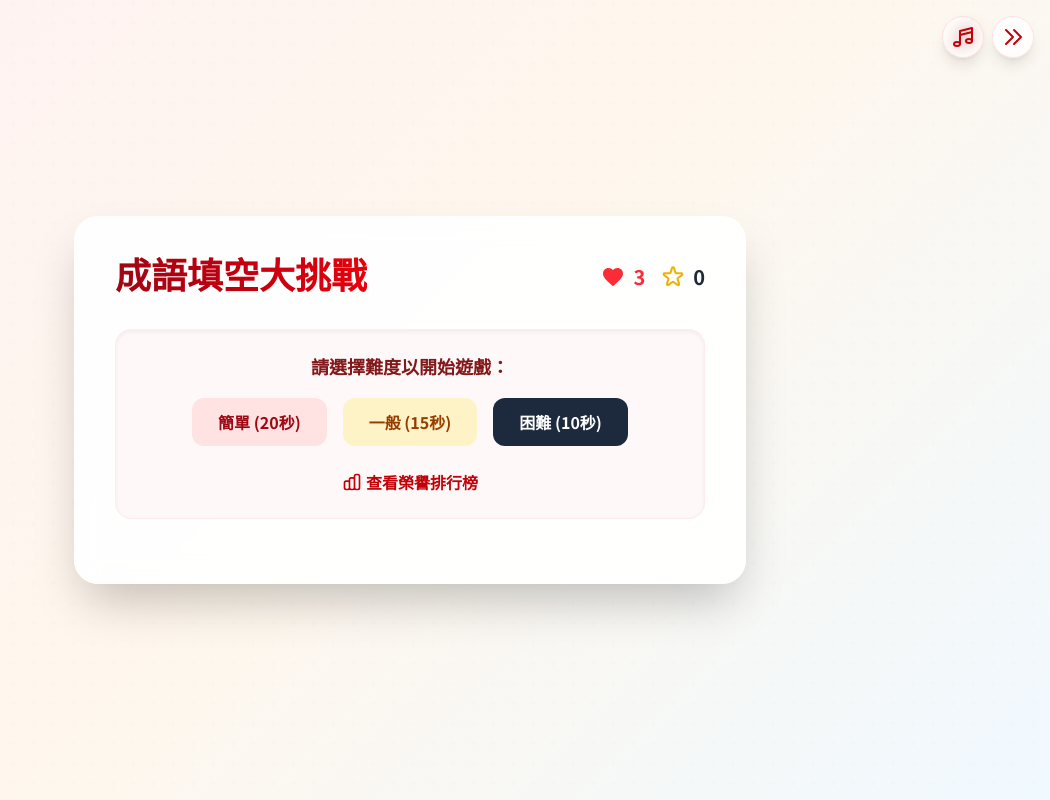
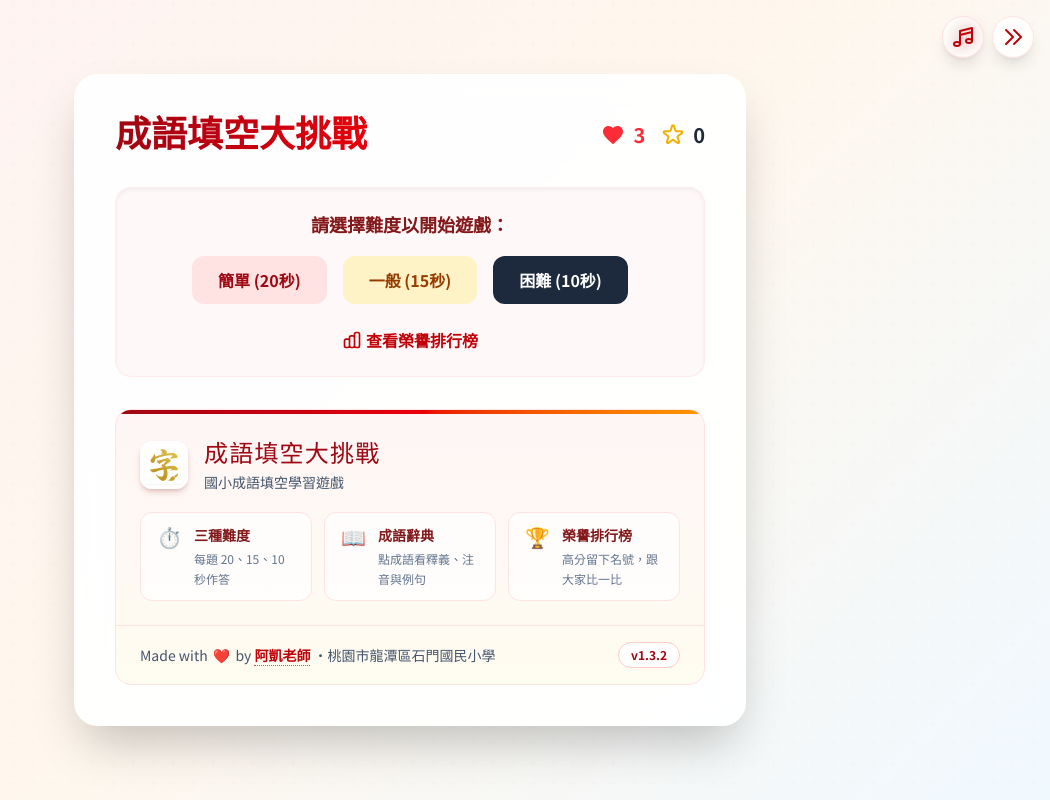
Before and after one commit to cagoooo/typeTC, a website built with Vite: page index.html in a window 1280 px wide. Shown: the whole page, without its empty margins (230-1280 px from the left). Built offline with nearby package versions, Linux system fonts and the light colour scheme; some packages are replaced by stand-ins of ours; no server answers; a web font is replaced by a local one.

Commit message:
feat: 開始畫面新增網站頁尾，署名連到阿凱老師教育科技創新專區（v1.3.2）
Co-Authored-By: Claude Opus 5.5 <noreply@anthropic.com>

```diff
--- a/PROGRESS.md
+++ b/PROGRESS.md
@@ -20,6 +20,7 @@
 | **教學** | 動態難度校正 (Auto-Pace) | ✅ | v1.3.0 | 階段 6 分支 |
 | **氛圍** | 古典國樂 BGM (隨機輪播) | ✅ | v1.3.1 | 階段 7 分支 |
 | **視覺** | 櫻花落下特效 (Sakura Canvas) | ✅ | v1.3.1 | 階段 7 分支 |
+| **UI/UX** | 開始畫面頁尾（作者署名連教育科技創新專區） | ✅ | v1.3.2 | 2026-11-17 |
 | **互動** | Web Speech API (TTS) 朗讀 | 📅 | 待開發 | 階段 8 規劃 |
 | **競技** | 即時 1v1 對戰模式 | 📅 | 待開發 | 未來遠景 |
 
--- a/index.html
+++ b/index.html
@@ -320,6 +320,44 @@
                 </div>
             </div>
 
+            <!-- v1.3.2：網站頁尾（品牌區・三個重點・作者署名）— 只在選擇難度的開始畫面顯示，遊戲中不出現 -->
+            <footer class="site-footer mt-8 rounded-2xl overflow-hidden border border-red-100 bg-gradient-to-b from-red-50/70 to-amber-50/70">
+                <div class="h-1 w-full bg-gradient-to-r from-red-800 via-red-600 to-amber-500" aria-hidden="true"></div>
+                <div class="p-5 sm:p-6 grid gap-5">
+                    <div class="flex items-center gap-4 text-left">
+                        <img src="./favicon.png" alt="" width="48" height="48" loading="lazy"
+                            class="w-12 h-12 rounded-xl shadow-md shadow-red-900/20 shrink-0">
+                        <div>
+                            <p class="text-2xl text-red-800 title-font tracking-wider">成語填空大挑戰</p>
+                            <p class="text-sm text-slate-600 mt-0.5">國小成語填空學習遊戲</p>
+                        </div>
+                    </div>
+                    <ul class="grid gap-3 sm:grid-cols-3">
+                        <li class="flex items-start gap-3 rounded-xl border border-red-100 bg-white/80 px-4 py-3 text-left">
+                            <span class="text-xl leading-none mt-0.5" aria-hidden="true">⏱️</span>
+                            <span><span class="block text-sm font-bold text-red-900">三種難度</span><span class="block text-xs text-slate-500 mt-1 leading-relaxed">每題 20、15、10 秒作答</span></span>
+                        </li>
+                        <li class="flex items-start gap-3 rounded-xl border border-red-100 bg-white/80 px-4 py-3 text-left">
+                            <span class="text-xl leading-none mt-0.5" aria-hidden="true">📖</span>
+                            <span><span class="block text-sm font-bold text-red-900">成語辭典</span><span class="block text-xs text-slate-500 mt-1 leading-relaxed">點成語看釋義、注音與例句</span></span>
+                        </li>
+                        <li class="flex items-start gap-3 rounded-xl border border-red-100 bg-white/80 px-4 py-3 text-left">
+                            <span class="text-xl leading-none mt-0.5" aria-hidden="true">🏆</span>
+                            <span><span class="block text-sm font-bold text-red-900">榮譽排行榜</span><span class="block text-xs text-slate-500 mt-1 leading-relaxed">高分留下名號，跟大家比一比</span></span>
+                        </li>
+                    </ul>
+                </div>
+                <div class="border-t border-red-100 px-5 sm:px-6 py-4 flex flex-col sm:flex-row items-center justify-between gap-3 text-sm text-slate-600">
+                    <p class="text-center sm:text-left leading-relaxed">
+                        Made with <span aria-label="愛心" class="inline-block mx-0.5">❤️</span> by
+                        <a href="https://cagoooo.github.io/Akai/" target="_blank" rel="noopener noreferrer"
+                            title="阿凱老師教育科技創新專區"
+                            class="font-bold text-red-700 border-b border-dotted border-red-700/70 hover:text-amber-600 hover:border-amber-600 transition-colors">阿凱老師</a><span class="hidden sm:inline" aria-hidden="true"> ・</span><span class="block sm:inline">桃園市龍潭區石門國民小學</span>
+                    </p>
+                    <span class="text-xs font-bold text-red-800 rounded-full border border-red-200 bg-white/80 px-3 py-1">v1.3.2</span>
+                </div>
+            </footer>
+
         </div>
     </div>
     <!-- 成語辭典彈窗 (Dictionary Popover) -->
--- a/package.json
+++ b/package.json
@@ -1,6 +1,6 @@
 {
   "name": "typetc",
-  "version": "1.3.1",
+  "version": "1.3.2",
   "description": "",
   "main": "index.js",
   "scripts": {
--- a/public/sw.js
+++ b/public/sw.js
@@ -1,4 +1,4 @@
-const CACHE_NAME = 'typetc-v1.2.1';
+const CACHE_NAME = 'typetc-v1.3.2';
 const ASSETS_TO_CACHE = [
     './',
     './index.html',
```
Also changed, not shown: src/style.css (+11 -0 lines), CHANGELOG.md, README.md.
